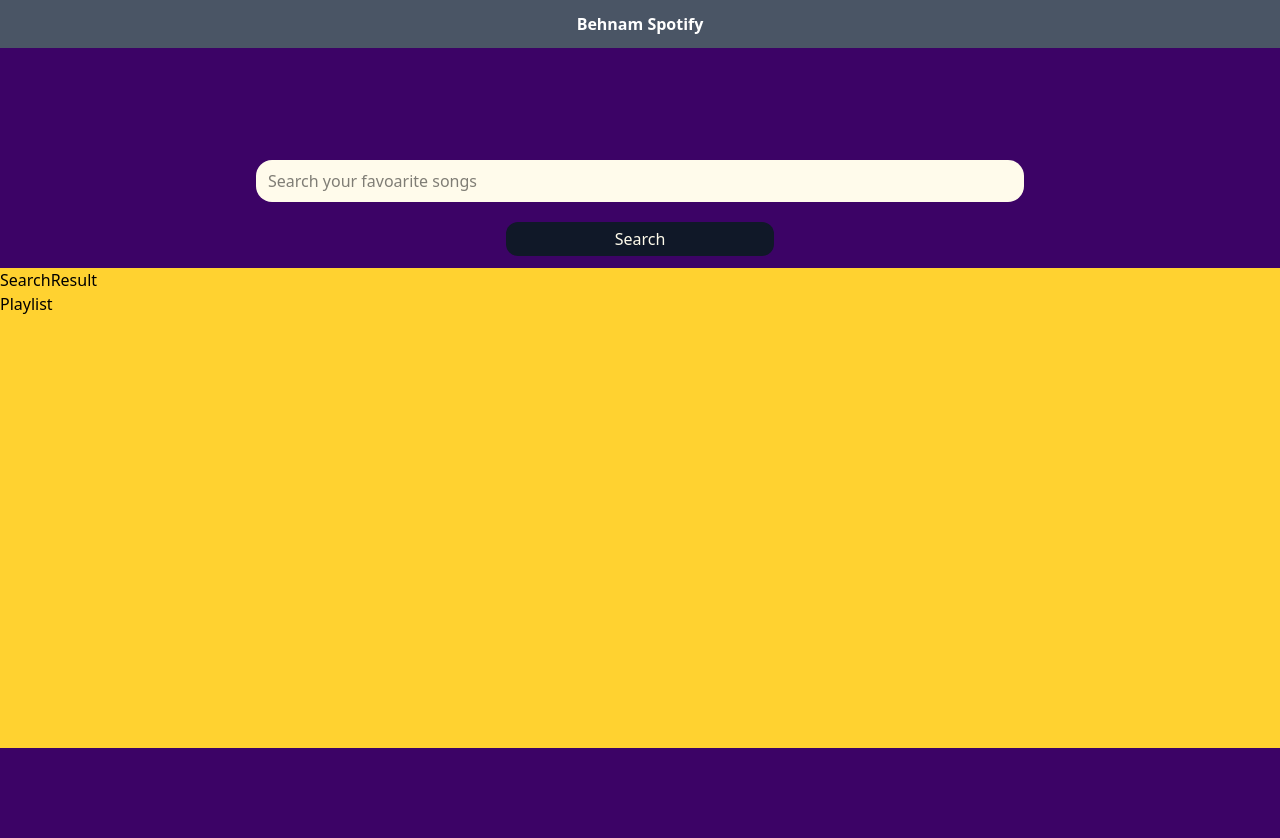
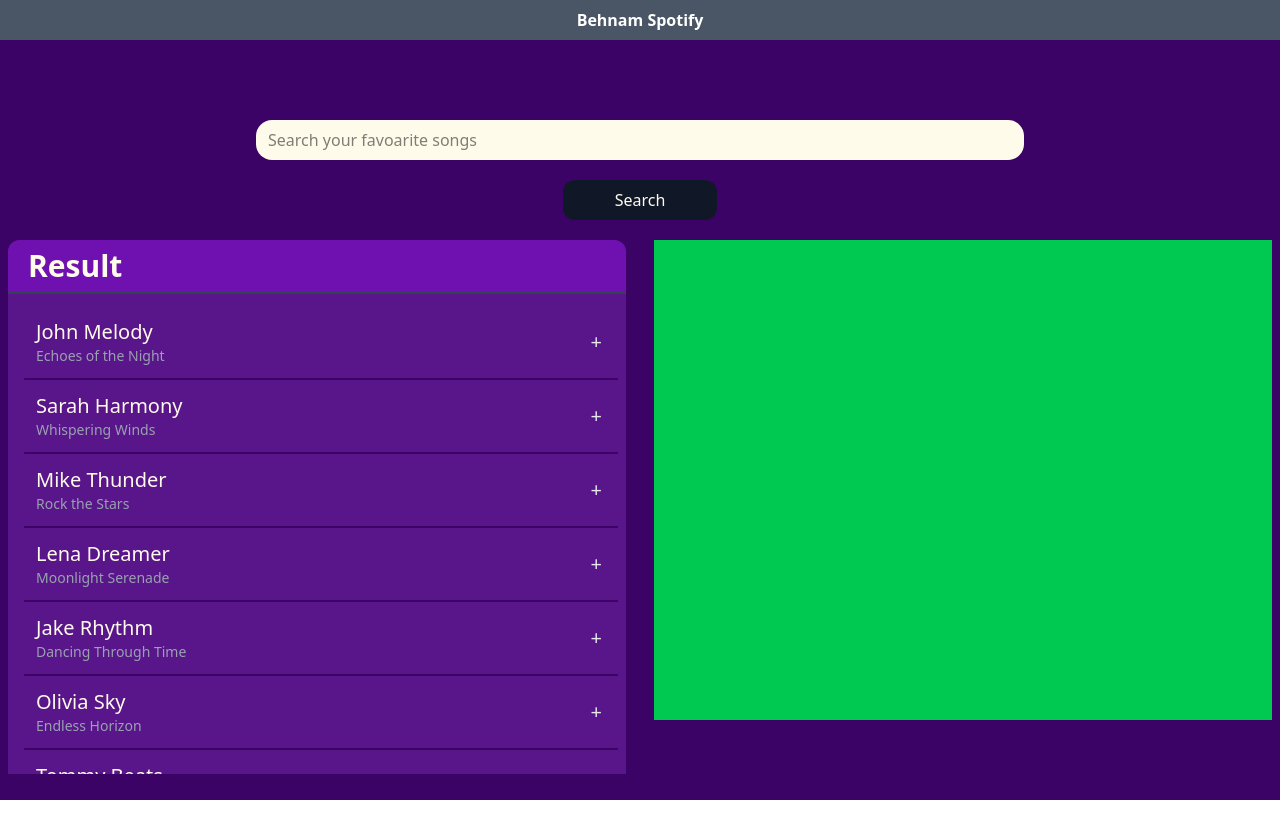
Before and after one commit to behnamac/jamming, a React (Vite) app: page / in a window 1280 px wide. Shown: the top 838 px of the page. After the commit the page ends 800 px from the top, so only its background shows below. Built offline with nearby package versions, Linux system fonts and the light colour scheme.

Commit message:
fix the result table

```diff
--- a/package.json
+++ b/package.json
@@ -24,6 +24,8 @@
     "eslint-plugin-react-hooks": "^5.0.0",
     "eslint-plugin-react-refresh": "^0.4.19",
     "globals": "^15.15.0",
+    "prettier": "^3.5.2",
+    "prettier-plugin-tailwindcss": "^0.6.11",
     "typescript": "~5.7.2",
     "typescript-eslint": "^8.24.1",
     "vite": "^6.2.0"
--- a/src/components/Playlist.tsx
+++ b/src/components/Playlist.tsx
@@ -1,9 +1,7 @@
-import React from 'react'
+import React from "react";
 
 function Playlist() {
-  return (
-    <div>Playlist</div>
-  )
+  return <div className="bg-green-500 w-1/2 h-full"></div>;
 }
 
-export default Playlist
+export default Playlist;
--- a/src/components/SearchBar.tsx
+++ b/src/components/SearchBar.tsx
@@ -1,12 +1,12 @@
 function SearchBar() {
   return (
-    <div className=" w-[60%] h-[15%] flex flex-col justify-center items-center gap-5">
+    <div className="flex h-auto w-[60%] flex-col items-center justify-center gap-5">
       <input
         type="text"
-        className="w-full h-[35%] bg-amber-50 rounded-2xl pl-3"
+        className="h-10 w-full rounded-2xl bg-amber-50 pl-3"
         placeholder="Search your favoarite songs"
       />
-      <button className="bg-gray-900 text-amber-50 rounded-xl w-[35%]  h-[28%]">
+      <button className="h-10 mb-5 w-[35%] rounded-xl bg-gray-900 text-amber-50 hover:cursor-pointer hover:bg-gray-500 md:w-[20%] ">
         Search
       </button>
     </div>
--- a/src/components/SearchResult.tsx
+++ b/src/components/SearchResult.tsx
@@ -1,9 +1,30 @@
-import React from 'react'
+import React from "react";
+import Track from "./Track";
+import songs from "../stores/data";
 
 function SearchResult() {
   return (
-    <div>SearchResult</div>
-  )
+    <div className="w-1/2 bg-purple-900 rounded-t-xl">
+      <div className="w-full border-b-2 border-gray-700 bg-purple-800 rounded-t-xl">
+        <h1 className="ml-5 py-2 text-3xl font-bold text-amber-50">Result</h1>
+      </div>
+      <div className="bg--500 h-full w-full overflow-auto bg-purple-900 py-1">
+        <ul className="ml-2 p-2 text-xl">
+          {songs.map((song) => (
+            <div className="flex w-full border-b-2 border-purple-950">
+              <li className="flex w-full flex-col p-3 text-amber-50">
+                {song.singer}
+                <span className="text-sm text-gray-400">{song.song}</span>
+              </li>
+              <button className="m-2 p-2 text-gray-200 hover:cursor-pointer hover:text-gray-300">
+                +
+              </button>
+            </div>
+          ))}
+        </ul>
+      </div>
+    </div>
+  );
 }
 
-export default SearchResult
+export default SearchResult;
--- a/src/components/Track.tsx
+++ b/src/components/Track.tsx
@@ -1,9 +1,15 @@
-import React from 'react'
 
-function Track() {
+interface props {
+  songName: string;
+  singer: string;
+}
+function Track({ songName, singer }: props) {
   return (
-    <div>Track</div>
-  )
+    <div className="flex flex-col">
+      {songName}
+      {singer}
+    </div>
+  );
 }
 
-export default Track
+export default Track;
--- a/src/layouts/Home.tsx
+++ b/src/layouts/Home.tsx
@@ -4,13 +4,15 @@
 
 function Home() {
   return (
-    <div className="bg-purple-950 h-screen flex flex-col justify-center items-center">
-      <SearchBar />
-      <div className="w-full bg-amber-300 h-[60%]">
-        <SearchResult />
-        <Playlist />
+    <section className="min-w-[320px] bg-purple-950">
+      <div className="mx-auto flex h-[95vh] min-h-[650px] max-w-[1440px] flex-col items-center justify-center">
+        <SearchBar />
+        <div className="flex h-[60vh] w-full gap-3 px-2 md:gap-7">
+          <SearchResult />
+          <Playlist />
+        </div>
       </div>
-    </div>
+    </section>
   );
 }
 
--- a/src/layouts/Navbar.tsx
+++ b/src/layouts/Navbar.tsx
@@ -1,8 +1,6 @@
-import React from "react";
-
 export default function Navbar() {
   return (
-    <nav className="w-full bg-gray-600 h-12 flex justify-center items-center">
+    <nav className="w-full bg-gray-600 h-[5vh] flex justify-center items-center min-w-[320px] ">
       <h1 className=" font-bold text-white">Behnam Spotify</h1>
     </nav>
   );
--- /dev/null
+++ b/src/stores/data.ts
@@ -0,0 +1,104 @@
+const songs: { singer: string; song: string }[] = [
+  { singer: "John Melody", song: "Echoes of the Night" },
+  { singer: "Sarah Harmony", song: "Whispering Winds" },
+  { singer: "Mike Thunder", song: "Rock the Stars" },
+  { singer: "Lena Dreamer", song: "Moonlight Serenade" },
+  { singer: "Jake Rhythm", song: "Dancing Through Time" },
+  { singer: "Olivia Sky", song: "Endless Horizon" },
+  { singer: "Tommy Beats", song: "Neon City Lights" },
+  { singer: "Emma Soul", song: "Heartbeat Symphony" },
+  { singer: "David Echo", song: "Lost in the Sound" },
+  { singer: "Nina Vibes", song: "Golden Waves" },
+  { singer: "Leo Striker", song: "Firestorm" },
+  { singer: "Hannah Whisper", song: "Softly Falling" },
+  { singer: "Carlos Star", song: "Burning Bright" },
+  { singer: "Sophie Muse", song: "Timeless Love" },
+  { singer: "Zack Pulse", song: "Electric Dreams" },
+  { singer: "Mia Serenade", song: "Fading Memories" },
+  { singer: "Danny Moon", song: "Lunar Groove" },
+  { singer: "Chloe Ocean", song: "Deep Blue Melody" },
+  { singer: "Ethan Wild", song: "Run Free" },
+  { singer: "Bella Harmony", song: "Song of the Sky" },
+  { singer: "Mark Blaze", song: "City Sparks" },
+  { singer: "Ella Sway", song: "Dancing Alone" },
+  { singer: "Nathan Storm", song: "Thunder Roads" },
+  { singer: "Julia Dream", song: "Floating Away" },
+  { singer: "Lucas Beat", song: "Pulse of the City" },
+  { singer: "Amber Star", song: "Shining On" },
+  { singer: "Sam Echo", song: "Lost Frequencies" },
+  { singer: "Diana Glow", song: "Starlit Nights" },
+  { singer: "Tyler Wave", song: "Crashing Tides" },
+  { singer: "Sienna Bloom", song: "Spring Awakens" },
+  { singer: "Felix Riff", song: "Guitar Serenade" },
+  { singer: "Holly Breeze", song: "Windchime Wishes" },
+  { singer: "Brandon Flame", song: "Inferno Sound" },
+  { singer: "Claire Luna", song: "Midnight Ballad" },
+  { singer: "Derek Chill", song: "Laid-back Vibes" },
+  { singer: "Violet Nova", song: "Supernova Love" },
+  { singer: "Ryan Sparks", song: "Ignite the Night" },
+  { singer: "Natalie Whisper", song: "Soft as Snow" },
+  { singer: "Jasper Wave", song: "Drifting Away" },
+  { singer: "Madison Sky", song: "Cloud Nine" },
+  { singer: "Liam Verse", song: "Lyric Dreams" },
+  { singer: "Tessa Glow", song: "Neon Sunset" },
+  { singer: "Adrian Shadow", song: "Echoes in the Dark" },
+  { singer: "Zoey Tempo", song: "Fast Lane Love" },
+  { singer: "Evan Rhapsody", song: "Melodic Journey" },
+  { singer: "Sophia Rain", song: "Falling Drops" },
+  { singer: "Julian Star", song: "Celestial Rhythm" },
+  { singer: "Paige Ocean", song: "Waves of Time" },
+  { singer: "Max Thunder", song: "Lightning Strikes" },
+  { singer: "Lily Serenade", song: "Golden Hour" },
+  { singer: "Henry Flash", song: "Speed of Sound" },
+  { singer: "Carla Vibe", song: "Feel the Beat" },
+  { singer: "Oscar Echo", song: "Silent No More" },
+  { singer: "Megan Rhythm", song: "Bassline Love" },
+  { singer: "Cody Blaze", song: "Turn Up the Heat" },
+  { singer: "Isla Moon", song: "Starry Eyes" },
+  { singer: "Riley Storm", song: "Wild Winds" },
+  { singer: "Faith Muse", song: "Sing to Me" },
+  { singer: "Zane Rocker", song: "Guitar Hero" },
+  { singer: "Elena Blue", song: "Cool Water" },
+  { singer: "Vincent Beat", song: "March to the Drums" },
+  { singer: "Carmen Sway", song: "Love in Motion" },
+  { singer: "Troy Sky", song: "Soaring High" },
+  { singer: "Layla Echo", song: "Shattered Sounds" },
+  { singer: "Elliot Nova", song: "Cosmic Energy" },
+  { singer: "Brooke Harmony", song: "Calm Within" },
+  { singer: "Hudson Chill", song: "Slow and Steady" },
+  { singer: "Natalia Rush", song: "Speed of Light" },
+  { singer: "Jace Phoenix", song: "Rising Again" },
+  { singer: "Lana Serenity", song: "Dream Away" },
+  { singer: "Damien Sound", song: "Echoing Silence" },
+  { singer: "Ava Starling", song: "Bright as Fire" },
+  { singer: "Tristan Bass", song: "Funk Fever" },
+  { singer: "Genevieve Snow", song: "Cold Kiss" },
+  { singer: "Connor Blaze", song: "Fire and Ice" },
+  { singer: "Melody Finch", song: "Singing Free" },
+  { singer: "Theo Orbit", song: "Spinning Around" },
+  { singer: "Vivian Storm", song: "Weather the Night" },
+  { singer: "Ezra Chord", song: "Perfect Harmony" },
+  { singer: "Autumn Sky", song: "Changing Colors" },
+  { singer: "Finn Horizon", song: "Endless Roads" },
+  { singer: "Beatrice Glow", song: "Shining for You" },
+  { singer: "Weston Pulse", song: "Heartbeat Rhythm" },
+  { singer: "Daphne Song", song: "Melody of Us" },
+  { singer: "Spencer Thunder", song: "Electric Storm" },
+  { singer: "Serena Wave", song: "Tidal Love" },
+  { singer: "Axel Riff", song: "Shredding It Up" },
+  { singer: "Celeste Rain", song: "Gentle Drizzle" },
+  { singer: "Lincoln Rock", song: "Solid as Stone" },
+  { singer: "Delilah Charm", song: "Sweetest Sound" },
+  { singer: "Orion Sparks", song: "Galactic Tune" },
+  { singer: "Giselle Breeze", song: "Soft as Air" },
+  { singer: "Maverick Moon", song: "Night Rider" },
+  { singer: "Camille Lush", song: "Velvet Symphony" },
+  { singer: "Jonas Echo", song: "Fading Out" },
+  { singer: "Kendall Star", song: "Glow Up" },
+  { singer: "Ronan Tempest", song: "Storm Chaser" },
+  { singer: "Lacey Rhythm", song: "Love on Repeat" },
+  { singer: "Xander Frost", song: "Cold Touch" },
+  { singer: "Zelda Nova", song: "Falling Star" },
+];
+
+export default songs;
```
Also changed, not shown: 2 other files (tests, documents, lock files or other folders).
